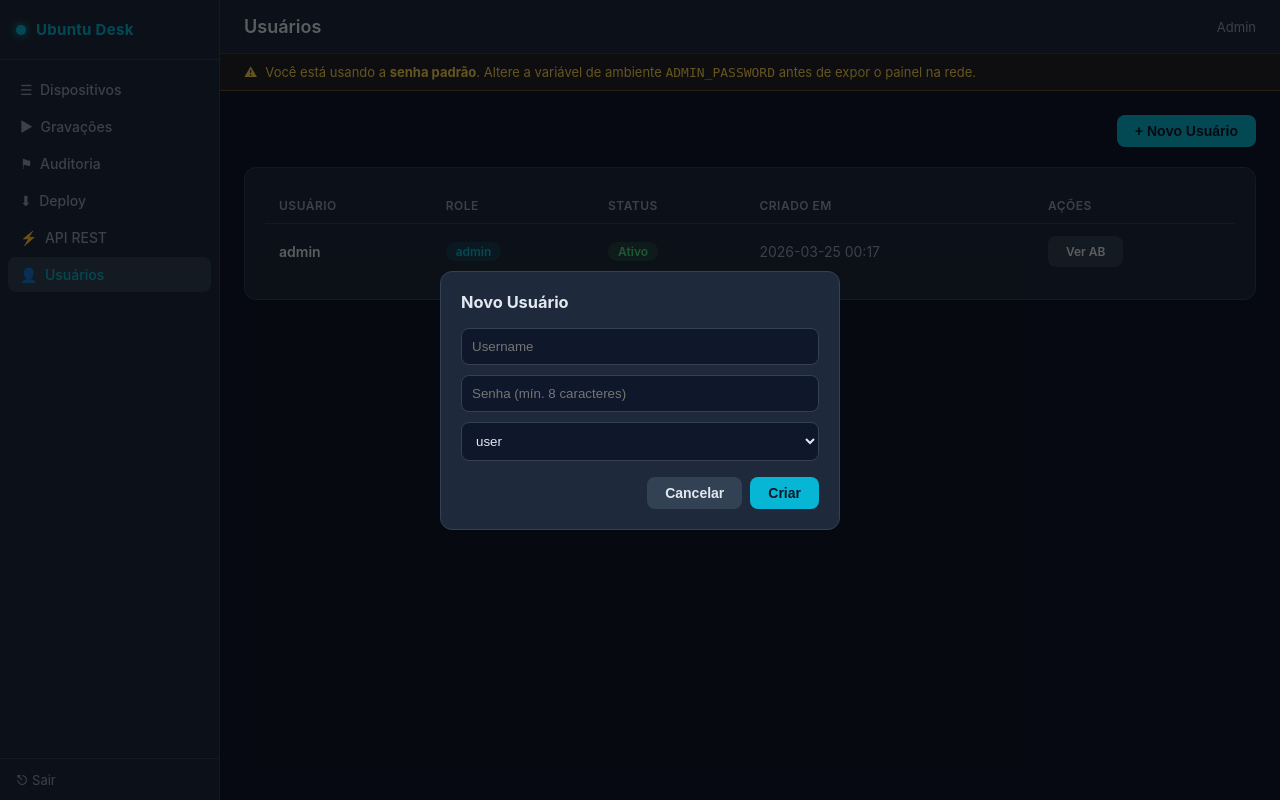
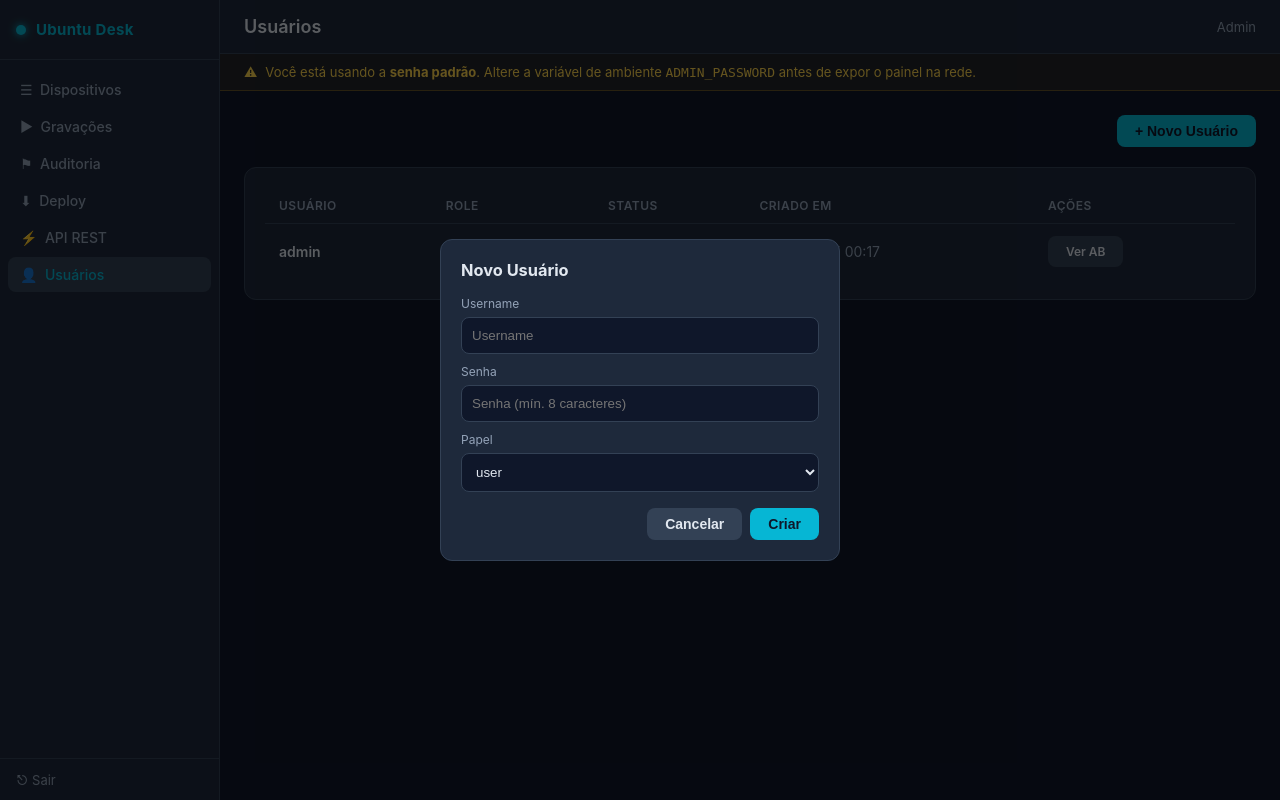
Before and after one commit to felipediasz1/Ubuntu-Desk-, a Flask app: page /users in a window 1280 px wide, after a click on "+ Novo Usuário". Run offline with Flask 3, Linux system fonts and the light colour scheme; the visitor is signed in with stand-in values (Sample User, id 1); data comes from the database, SQL or seed files in the repository; data that the repository does not hold is empty.

Commit message:
fix: associate <label> elements with modal inputs for accessibility

```diff
--- a/admin/templates/peer.html
+++ b/admin/templates/peer.html
@@ -34,7 +34,8 @@
     <h3 style="margin-bottom: 16px; color: var(--cyan);">Nota</h3>
     <form method="post" action="{{ url_for('update_note', peer_id=peer.id) }}">
       <input type="hidden" name="csrf_token" value="{{ csrf_token }}">
-      <textarea name="note" rows="5" style="
+      <label for="peer-note" style="display:block;font-size:12px;color:var(--muted);margin-bottom:6px;">Nota sobre o dispositivo</label>
+      <textarea id="peer-note" name="note" rows="5" style="
         width: 100%;
         background: var(--bg);
         border: 1px solid var(--border);
--- a/admin/templates/users.html
+++ b/admin/templates/users.html
@@ -97,7 +97,8 @@
               <h3 style="margin-bottom:16px;">Resetar senha — {{ u.username }}</h3>
               <form method="POST" action="{{ url_for('users_reset_password', username=u.username) }}">
                 <input type="hidden" name="csrf_token" value="{{ csrf_token }}">
-                <input type="password" name="password" placeholder="Nova senha (mín. 8 caracteres)"
+                <label for="pwd-{{ u.username }}" style="display:block;font-size:12px;color:var(--muted);margin-bottom:6px;">Nova senha</label>
+                <input id="pwd-{{ u.username }}" type="password" name="password" placeholder="Nova senha (mín. 8 caracteres)"
                        style="width:100%;padding:10px;border-radius:8px;border:1px solid var(--border);background:var(--bg);color:var(--text);margin-bottom:12px;">
                 <div style="display:flex;gap:8px;justify-content:flex-end;">
                   <button type="button" class="btn btn-ghost" data-action="close-modal" data-target="modal-reset-{{ u.username }}">Cancelar</button>
@@ -126,11 +127,14 @@
     <h3 style="margin-bottom:16px;">Novo Usuário</h3>
     <form method="POST" action="{{ url_for('users_create') }}">
       <input type="hidden" name="csrf_token" value="{{ csrf_token }}">
-      <input type="text" name="username" placeholder="Username"
+      <label for="new-username" style="display:block;font-size:12px;color:var(--muted);margin-bottom:6px;">Username</label>
+      <input id="new-username" type="text" name="username" placeholder="Username"
              style="width:100%;padding:10px;border-radius:8px;border:1px solid var(--border);background:var(--bg);color:var(--text);margin-bottom:10px;">
-      <input type="password" name="password" placeholder="Senha (mín. 8 caracteres)"
+      <label for="new-password" style="display:block;font-size:12px;color:var(--muted);margin-bottom:6px;">Senha</label>
+      <input id="new-password" type="password" name="password" placeholder="Senha (mín. 8 caracteres)"
              style="width:100%;padding:10px;border-radius:8px;border:1px solid var(--border);background:var(--bg);color:var(--text);margin-bottom:10px;">
-      <select name="role" style="width:100%;padding:10px;border-radius:8px;border:1px solid var(--border);background:var(--bg);color:var(--text);margin-bottom:16px;">
+      <label for="new-role" style="display:block;font-size:12px;color:var(--muted);margin-bottom:6px;">Papel</label>
+      <select id="new-role" name="role" style="width:100%;padding:10px;border-radius:8px;border:1px solid var(--border);background:var(--bg);color:var(--text);margin-bottom:16px;">
         <option value="user">user</option>
         <option value="manager">manager</option>
       </select>
```
